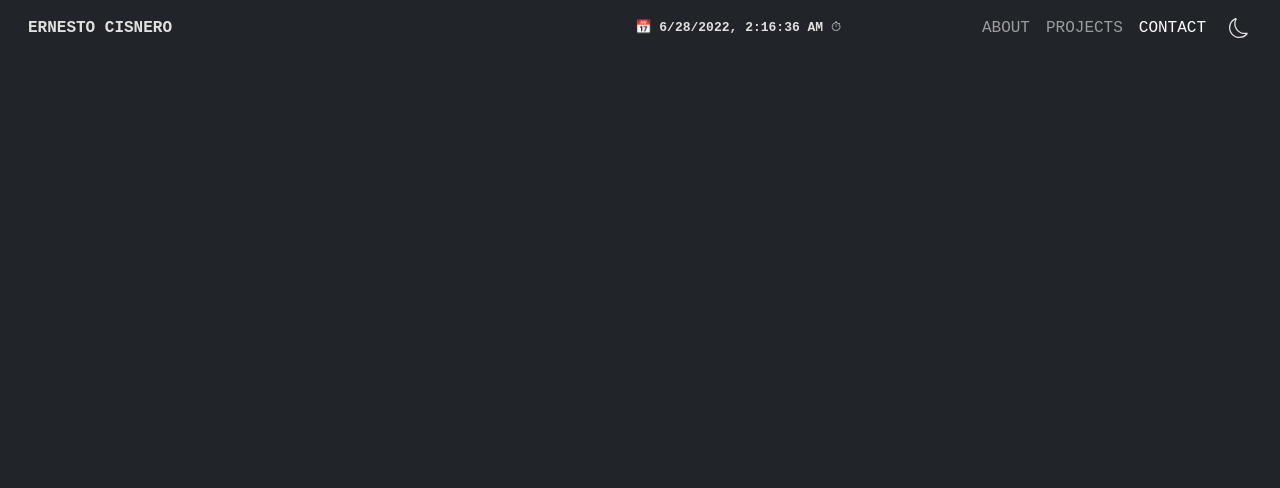
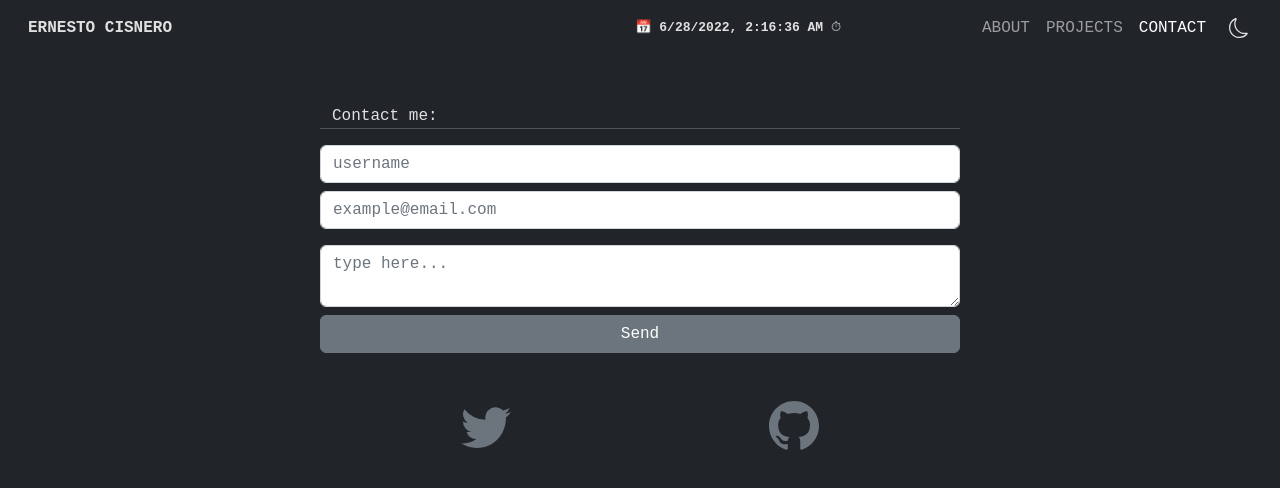
Before and after one commit to ernestocisnero/my-portfolio, a React (Create React App) app: page /contact in a window 1280 px wide. Shown: the top 488 px of the page. Built offline with nearby package versions, Linux system fonts and the light colour scheme.

Commit message:
page contact

```diff
--- a/public/index.html
+++ b/public/index.html
@@ -25,9 +25,17 @@
       Learn how to configure a non-root public URL by running `npm run build`.
     -->
 
-    <link rel="stylesheet" href="https://cdn.jsdelivr.net/npm/bootstrap@5.2.0-beta1/dist/css/bootstrap.min.css">
+    <!-- Bootstrap -->
+    <link
+      rel="stylesheet"
+      href="https://cdn.jsdelivr.net/npm/bootstrap@5.2.0-beta1/dist/css/bootstrap.min.css"
+    />
+
     <title>Ernesto Cisnero</title>
-    <script src="https://kit.fontawesome.com/ccc17c5cfa.js" crossorigin="anonymous"></script>
+    <script
+      src="https://kit.fontawesome.com/ccc17c5cfa.js"
+      crossorigin="anonymous"
+    ></script>
   </head>
 
   <body>
--- a/src/pages/Contact.jsx
+++ b/src/pages/Contact.jsx
@@ -1,11 +1,38 @@
-import React from 'react'
-import { Navbar } from '../ui-components';
 
-export const Contact = ()=>{
+import { Navbar, SimpleForm } from '../ui-components';
+import { BsGithub, BsTwitter } from "react-icons/bs";
+
+import './style.css';
+
+
+
+export const Contact = () => {
+
+
     return (
         <>
-        <Navbar />
+            <Navbar />
 
+            <div className="container w-50 mt-5">
+                <div className="row">
+                    <SimpleForm />
+                </div>
+
+                <div className="d-flex justify-content-around mt-5">
+
+                    <a href="https://twitter.com" target="_blank" rel='noreferrer'>
+                    <BsTwitter className='socials-icons' />
+
+                    </a>
+
+                    <a href="https://github.com" target="_blank" rel='noreferrer'>
+
+                    <BsGithub className='socials-icons' />
+                    </a>
+                </div>
+
+
+            </div>
         </>
     )
 }
--- a/src/pages/Projects.jsx
+++ b/src/pages/Projects.jsx
@@ -9,6 +9,7 @@ export const Projects = () => {
                 <Card />
                 <Card />
                 <Card />
+                <Card />
             </div>
         </>
     )
--- a/src/pages/style.css
+++ b/src/pages/style.css
@@ -3,6 +3,13 @@
 }
 
 .techs-icons{
-    width: 100px;
-    height: 100px;
+    width: 80px;
+    height: 80px;
 }
+
+.socials-icons{
+    width: 50px;
+    height: 50px;
+    cursor: pointer;
+    color: #6C757D;
+}
--- a/src/ui-components/DarkLightMode.jsx
+++ b/src/ui-components/DarkLightMode.jsx
@@ -9,9 +9,6 @@ export const DarkLightMode = ( {darkModeRender} ) => {
 
     if (darkModeRender) return <BsSun className='dark-light-mode-icon' />
 
-    return (
-        <>
-            <BsMoon className='dark-light-mode-icon' />
-        </>
-    )
+    return <BsMoon className='dark-light-mode-icon' />
+
 }
--- /dev/null
+++ b/src/ui-components/SimpleForm.jsx
@@ -0,0 +1,56 @@
+import { useState } from "react"
+
+
+export const SimpleForm = () => {
+
+    const [formState, setformState] = useState({
+        username: '',
+        email: ''
+    });
+
+    const { username, email } = formState;
+
+    const onInputChange = ({ target }) => {
+        const { name, value } = target;
+
+        setformState({
+            ...formState,
+            [name]: value
+        });
+    }
+
+    return (
+        <>
+            <div>Contact me:</div>
+            <hr />
+
+            <input
+                type="text"
+                className="form-control"
+                placeholder="username"
+                name="username"
+                value={username}
+                onChange={onInputChange}
+            />
+
+            <input
+                type="email"
+                className="form-control mt-2"
+                placeholder="example@email.com"
+                name="email"
+                value={email}
+                onChange={onInputChange}
+            />
+
+            <textarea
+                className="form-control mt-3"
+                name="textarea"
+                placeholder="type here..."></textarea>
+
+            <input
+                className="btn btn-secondary mt-2"
+                type="button"
+                value="Send" />
+        </>
+    )
+}
--- a/src/ui-components/card-component-styles.css
+++ b/src/ui-components/card-component-styles.css
@@ -6,6 +6,7 @@
     outline: 1px solid rgba(255, 255, 255, 5);
     box-shadow: 3px 3px 10px rgba(0, 0, 0, 1);
     margin-right: 25px;
+    margin-bottom: 15px;
     transition: transform .75s;
 }
 
--- a/src/ui-components/index.js
+++ b/src/ui-components/index.js
@@ -1,3 +1,4 @@
 export * from './Navbar';
 export * from './Datetime';
 export * from './Card';
+export * from './SimpleForm';
```
